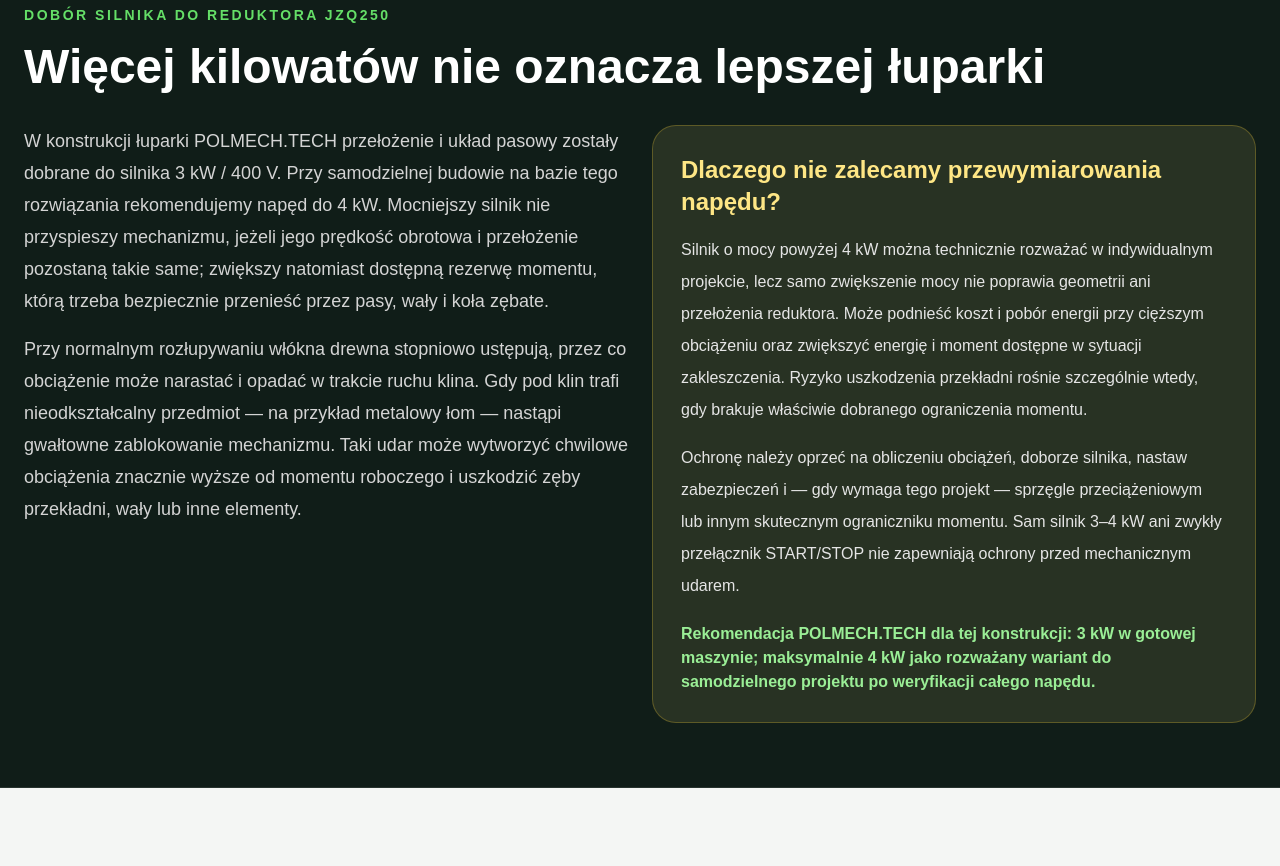
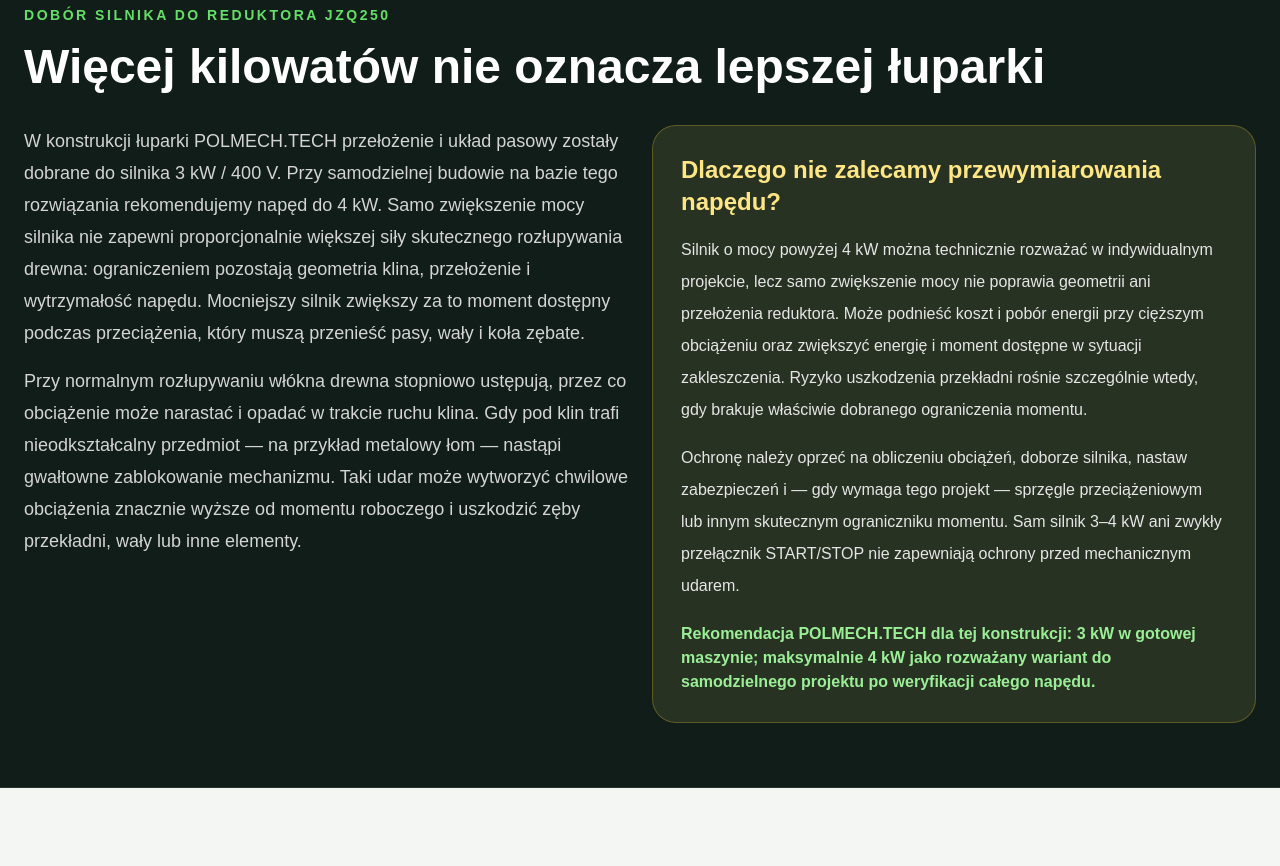
Before and after one commit to polmechtech/polmech11, a Next.js app: page / in a window 1280 px wide. Shown: the part 1120-1986 px from the top of the page. Built offline with nearby package versions, Linux system fonts and the light colour scheme; no server answers.

Commit message:
Clarify that higher motor power does not guarantee greater effective splitting force

```diff
--- a/app/page.tsx
+++ b/app/page.tsx
@@ -73,7 +73,7 @@ export default function Page() {
           <h2 className="mt-3 max-w-5xl text-3xl font-black leading-tight sm:text-5xl">Więcej kilowatów nie oznacza lepszej łuparki</h2>
           <div className="mt-7 grid gap-6 lg:grid-cols-2">
             <div className="space-y-4 text-lg leading-8 text-neutral-300">
-              <p>W konstrukcji łuparki POLMECH.TECH przełożenie i układ pasowy zostały dobrane do silnika 3 kW / 400 V. Przy samodzielnej budowie na bazie tego rozwiązania rekomendujemy napęd do 4 kW. Mocniejszy silnik nie przyspieszy mechanizmu, jeżeli jego prędkość obrotowa i przełożenie pozostaną takie same; zwiększy natomiast dostępną rezerwę momentu, którą trzeba bezpiecznie przenieść przez pasy, wały i koła zębate.</p>
+              <p>W konstrukcji łuparki POLMECH.TECH przełożenie i układ pasowy zostały dobrane do silnika 3 kW / 400 V. Przy samodzielnej budowie na bazie tego rozwiązania rekomendujemy napęd do 4 kW. Samo zwiększenie mocy silnika nie zapewni proporcjonalnie większej siły skutecznego rozłupywania drewna: ograniczeniem pozostają geometria klina, przełożenie i wytrzymałość napędu. Mocniejszy silnik zwiększy za to moment dostępny podczas przeciążenia, który muszą przenieść pasy, wały i koła zębate.</p>
               <p>Przy normalnym rozłupywaniu włókna drewna stopniowo ustępują, przez co obciążenie może narastać i opadać w trakcie ruchu klina. Gdy pod klin trafi nieodkształcalny przedmiot — na przykład metalowy łom — nastąpi gwałtowne zablokowanie mechanizmu. Taki udar może wytworzyć chwilowe obciążenia znacznie wyższe od momentu roboczego i uszkodzić zęby przekładni, wały lub inne elementy.</p>
             </div>
             <div className="rounded-3xl border border-amber-300/25 bg-amber-200/10 p-7">
```
